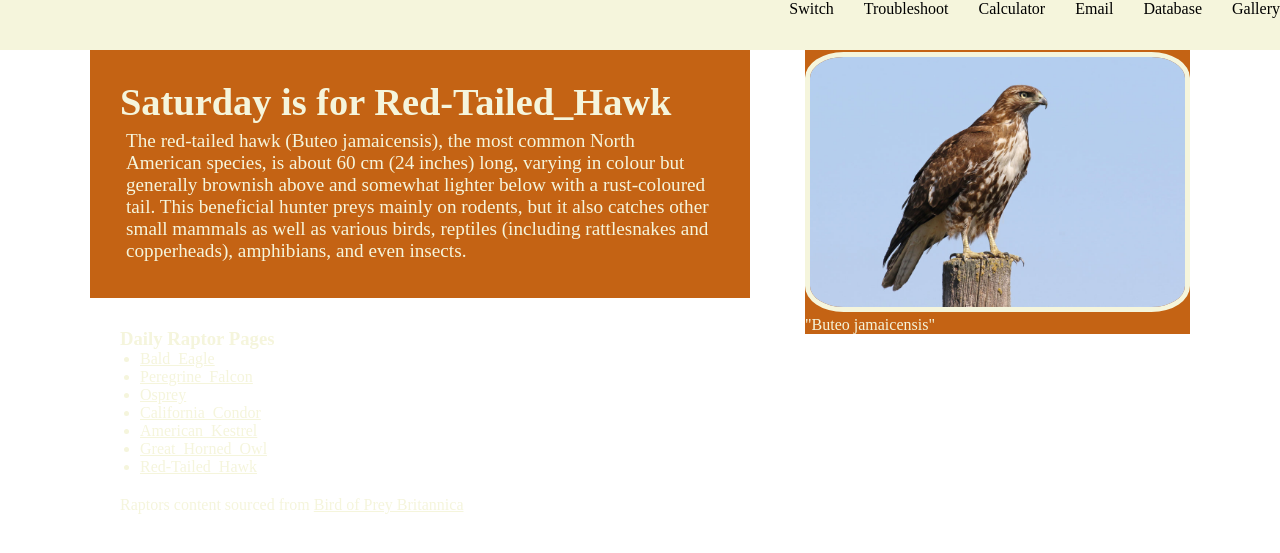
After one commit to cpestana/it261, a PHP site: page /website/daily.php in a window 1280 px wide. The commit adds this page. Shown: the top 553 px of the page. Run offline with PHP 8.4, Linux system fonts and the light colour scheme; data that the repository does not hold is empty.

Commit message:
daily pages

```diff
--- a/index.php
+++ b/index.php
@@ -21,7 +21,7 @@
         <nav>
 
             <ul>
-            <li><a href="Switch.php">Home</a></li>
+            <li><a href="website/daily.php">Switch</a></li>
             <li><a href="Troubleshoot.php">Troubleshoot</a></li>
             <li><a href="Calculator.php">Calculator</a></li>
             <li><a href="Email.php">Email</a></li>
--- a/website/css/styles.css
+++ b/website/css/styles.css
@@ -1,130 +1,194 @@
-/* styles for my website */
+/* Styles for IT 261 Main Website */
+* {
+    padding: 0;
+    margin:0;
+    box-sizing: border-box;
+}
+html {
+    /* position:relative; */
+    /* min-height:100%; */
+}
+body {
+    background: white;
+    /* min-height:100vh; */
+}
+header {
+    background: beige;
+    overflow:hidden;
+}
+nav {
+    height:50px;
+    float:right;
+}
+nav ul {
+    float:right;
+}
+nav li {
+    float: left;
+    list-style-type: none;
+    margin-left:30px;
+}
+nav a {
+    text-decoration:none;
+    color:black;
+}
+nav a.current{
+    color:green;
+    font-weight:bold;
+}
+.header-inner {
+    max-width:1100px;
+    margin: 20px auto;
+}
+#logo {
+    float:left;
+    width:180px;
+    margin-bottom:20px;
+    max-width:100px;
+}
+#hero{
+    /* height:300px; */
+    /* background:red; */
+    /* margin-bottom:20px; */
+}
+#hero img{
+    max-width:100%;
+    /* max-height:100%; */
+    overflow:hidden;
+}
+#wrapper{
+    max-width:1100px;
+    margin:0 auto;
+    min-height:100%;
+}
+/* our values are base don a 940px grid */
+/* 580 divided by 940 */
+main{
+    width:60%;
+    /* height:400px; */
+    background: lightblue;
+    float: left;
+    /* margin:30px; */
+    padding:30px;
+    font-size:120%;
+}
+main p{
+    padding:6px;
+}
+main ul{
+    padding:6px;
+    list-style-type:none;
+}
+main li{
+    padding:2px;
+}
+#listWrapper{
+    margin:30px;
+    float:left;
+}
+#listWrapper ul{
+    margin:0 20px 20px 20px;
+}
+aside{
+    width:35%;
+    /* height: 300px; */
+    background: white;
+    float:right;
+}
 
-* {
-    padding:0;
-    margin:0;
-    box-sizing:border-box;
-    font-family:'Segoe UI', Tahoma, Geneva, Verdana, sans-serif;
+#birdPhoto{
+    width:100%;
+    height:60%;
+    margin:0 auto;
+    border: 5px solid beige;
+    border-radius:10%;
+    clear: both;
+    margin-top: 2px;
+    margin-right: 5px;
+}
+#image{
+    clear:both;
+    margin:0 auto;
+    border-radius:10%;
+    overflow:hidden;
+
+    /* max-width:90px;  */
+}
+
+.Bald_Eagle, .Bald_Eagle aside, .Bald_Eagle main {
+    background:rgb(36, 8, 197);
+    color: lightblue;
 
 }
+.Bald_Eagle a{
+    color: lightblue;
+}
+.Peregrine_Falcon, .Peregrine_Falcon aside, .Peregrine_Falcon main{
+    background: #9ACD32;
+    color: #4E691A;
+}
+.Peregrine_Falcon a{
+    color: #4E691A;
+}
+.Osprey, .Osprey aside, .Osprey main{
+    background: sandybrown;
+    color:beige;
+}
+.Osprey a{
+    color: beige;
+}
+.California_Condor, .California_Condor aside, .California_Condor main{
+    background:rgb(180, 170, 30);
+    color:beige;
+}
+.California_Condor a{
+    color:beige;
+}
+.American_Kestrel, .American_Kestrel aside, .American_Kestrel main{
+    background: darkviolet;
+    color:beige;
+}
+.American_Kestrel a{
+    color: beige;
+    text-align: center; ;
+}
+.Great_Horned_Owl, .Great_Horned_Owl aside, .Great_Horned_Owl main{
+    background: green;
+    color:beige;
+}
+.Great_Horned_Owl a{
+    color: beige;
+}
+.Red-Tailed_Hawk, .Red-Tailed_Hawk aside, .Red-Tailed_Hawk main{
+    background: rgb(196, 99, 20);
+    color:beige;
+}
+.Red-Tailed_Hawk a{
+    color: beige;
+}
 
-body {
-    background: #ffffff;
-
+footer{
+    height:50px;
+    line-height:50px;
+    border-top:1px dotted rgb(4, 102, 41);
+    clear:both;
+    /* position:absolute; */
+    bottom:0;
+}
+footer ul{
+    /* float:right; */
+    margin:0 auto;
+}
+footer li {
+    float:left;
+    list-style-type:none;
+    margin-left:20px;
 }
 
 
-header {
-    /* height: 200px; */
-    background:#D4AF37;
-    overflow:hidden;
-    padding: 10px;
-
+aside h3{
+    padding:4px;
 }
-
-#h1-header {
-    text-align: justify;
-
+aside p{
+    padding:4px;
 }
-
-#paragraph-header {
-    text-align: justify;
-
-}
-
-
-#inner-header{
-    margin:20px auto;
-    max-width: 1200px;
-}
-
-nav ul{
-    float:right;
-}
-
-nav li {
-    float:left;
-    margin-left: 15px;
-    list-style-type: none;
-}
-
-nav a{
-    text-decoration: none;
-}
-#wrapper {
-    margin:20px auto;
-    max-width: 1200px;
-
-}
-
-#hero {
-    height: 300px;
-    background: #ffffff;
-    margin-bottom: 20px;
-    clear: both;
-}
-
-
-main {
-    width: 750px;
-    height: 800px;
-    margin-bottom:10px;
-    background: #ffffff;
-    float:left;
-    margin: 2px;
-
-}
-
-#mamppages {
-    width: 100%;
-    height: 100%;
-    object-fit: contain;
-    margin-bottom: 20px;
-
-}
-
-#images {
-
-   border-radius: 50%;
-   width: 300px;
-   height: 300px;
-   margin: 20px;
-   float: right;
-
-}
-
-aside{
-    width:35%;
-    height:300px;
-    float: right;
-    text-align: center;
-
-}
-
-aside ul{
-    margin: 2px;
-}
-
-aside li{
-
-    list-style-type: none;
-}
-
-
-footer {
-    border-top: 2px solid #666;
-    clear:both;
-    height:60px;
-    line-height:60px;
-    background: #D4AF37;
-
-
-}
-
-footer li{
-    float:left;
-    margin-right:20px;
-    list-style-type:none;
-    padding: 20px;
-    text-align: center;
-}
--- /dev/null
+++ b/website/daily.php
@@ -0,0 +1,102 @@
+<?php
+
+date_default_timezone_set('America/Los_Angeles');
+
+if(isset($_GET['today'])){
+    $today = $_GET['today'];
+}else{
+    $today = date('l');
+}
+$day_array = array(
+    "Bald_Eagle" => "Sunday",
+    "Peregrine_Falcon" => "Monday",
+    "Osprey" => "Tuesday",
+    "California_Condor" => "Wednesday",
+    "American_Kestrel" => "Thursday",
+    "Great_Horned_Owl" => "Friday",
+    "Red-Tailed_Hawk" => "Saturday",
+);
+
+// switch
+
+switch($today){
+    case 'Sunday':
+        $bird = 'Bald_Eagle';
+        $description = 'The bald eagle is actually a sea eagle (Haliaeetus species) that commonly occurs inland along rivers and large lakes. The adult male is about 90 cm (36 inches) long and has a wingspan of 2 metres (6.6 feet). Females, which grow somewhat larger than males, may reach 108 cm (43 inches) in length and have a wingspan of 2.5 metres (8 feet).  ';
+        $photo = 'images/Bald_Eagle.jpg';
+        $alt = 'Bald Eagle';
+        $latinName = 'Haliaeetus leucocephalus';
+        break;
+    case 'Monday':
+        $bird = 'Peregrine_Falcon';
+        $description = 'The peregrine falcon is best known for its diving speed during flight—which can reach more than 300 km (186 miles) per hour—making it not only the world’s fastest bird but also the world’s fastest animal. Also called duck hawk, the most widely distributed species of bird of prey, with breeding populations on every continent except Antarctica and many oceanic islands.  ';
+        $photo = 'images/Peregrine-falcon.jpg';
+        $alt = 'Peregrine Falcon';
+        $latinName = 'Falco peregrinus';
+        break;
+    case 'Tuesday':
+        $bird = 'Osprey';
+        $description = 'Also called fish hawk, large, long-winged hawk, about 65 cm (26 inches) long, that lives along seacoasts and larger interior waterways, where it catches fish. An osprey flies over the water to hunt. It hovers above its prey and then plunges feet first to seize a fish in its long, curved talons. With a grip secured by sharp spicules on the underside of the toes, the bird carries its prey to a favourite perch to feed. Sometimes after feeding the osprey flies low over the water, dragging its feet as if to wash them. ';
+        $photo = 'images/osprey.jpg';
+        $alt = 'Osprey';
+        $latinName = 'Pandion haliaetus';
+        break;
+    case 'Wednesday':
+        $bird = 'California_Condor';
+        $description = 'California condors nest in cliffs, under large rocks, or in other natural cavities, including holes in redwood trees. They generally breed every other year, laying a single unmarked greenish white egg measuring about 11 cm (4 inches) long. Although most California condors reproduce sexually, some female birds have been able to reproduce asexually through parthenogenesis. In 2021 researchers reported that two captive female birds produced chicks that hatched from unfertilized eggs. The California Condor is critically endangered.';
+        $photo = 'images/CaliforniaCondor.jpg';
+        $alt = 'California Condor';
+        $latinName = 'Gymnogyps californianus';
+        break;
+    case 'Thursday':
+        $bird = 'American_Kestrel';
+        $description = 'Kestrels prey on large insects, birds, and small mammals. They exhibit sexual colour dimorphism, rare among hawks: the male is the more colourful. Kestrels are mainly Old World birds, but one species, the American kestrel (F. sparverius), called sparrow hawk in the United States, is common throughout the Americas. The American kestrel is about 30 cm (12 inches) long, white or yellowish below and reddish brown and slate gray above, with colourful markings on the head. ';
+        $photo = 'images/AmericanKestrel.jpg';
+        $alt = 'American_Kestrel';
+        $latinName = 'Falco sparverius';
+        break;
+    case 'Friday':
+        $bird = 'Great_Horned_Owl';
+        $description = 'A powerful, mottled-brown predator, it is often more than 2 feet (60 cm) long, with a wingspan often approaching 80 inches (200 cm). It usually eats small rodents and birds but has been known to carry off larger prey. Adapted to desert and forest, the species migrates only when food is scarce.';
+        $photo = 'images/greathornedowl.jpg';
+        $latinName = 'Bubo virginianus.';
+        $alt = 'Great Horned Owl';
+        break;
+    case 'Saturday':
+        $bird = 'Red-Tailed_Hawk';
+        $description = 'The red-tailed hawk (Buteo jamaicensis), the most common North American species, is about 60 cm (24 inches) long, varying in colour but generally brownish above and somewhat lighter below with a rust-coloured tail. This beneficial hunter preys mainly on rodents, but it also catches other small mammals as well as various birds, reptiles (including rattlesnakes and copperheads), amphibians, and even insects.  ';
+        $photo = 'images/redtailedhawk.png';
+        $alt = 'Red-Tailed Hawk';
+        $latinName = 'Buteo jamaicensis';
+        break;
+}
+
+include "includes/header.php" ?>
+    <div id="wrapper" class="<?php echo $bird; ?>">
+        <main>
+            <h1><?php echo $today; ?> is for <?php echo $bird; ?></h1>
+            <p><?php echo $description; ?></p>
+        </main>
+
+        <aside>
+            <div id="image">
+                <img id="birdPhoto" src="<?php echo $photo; ?>" alt="<?php echo $alt; ?>" >
+            </div>
+            <blockquote>
+                "<?php echo $latinName; ?>"
+            </blockquote>
+
+        </aside>
+
+        <div id="listWrapper">
+            <h3>Daily Raptor Pages</h3>
+            <ul>
+                <?php
+                    foreach($day_array as $bird => $day){
+                        echo '<li><a href="daily.php?today='.$day.'">'.$bird.'</a></li>';
+                    };
+                ?>
+            </ul>
+            <p>Raptors content sourced from <a href="https://www.britannica.com/animal/bird-of-prey">Bird of Prey Britannica</a></p>
+        </div> <!--End listWrapper-->
+<?php include "includes/footer.php" ?>
--- a/website/includes/header.php
+++ b/website/includes/header.php
@@ -32,16 +32,14 @@ $nav['gallery.php'] = 'Gallery';
 </head>
 <header>
 
-<div id="innder-header">
 
-             <a href="index.php">
-        <img src="images/php.jpg" alt="logo" width="75" height="75"/>
-             </a>
+
+
 
     <nav>
 
     <ul>
-            <li><a href="Switch.php">Home</a></li>
+            <li><a href="daily.php">Switch</a></li>
             <li><a href="Troubleshoot.php">Troubleshoot</a></li>
             <li><a href="Calculator.php">Calculator</a></li>
             <li><a href="Email.php">Email</a></li>
```
Also changed, not shown: website/images/AmericanKestrel.jpg (added), website/images/Bald_Eagle.jpg (added), website/images/CaliforniaCondor.jpg (added), website/images/Peregrine-falcon.jpg (added), website/images/greathornedowl.jpg (added), website/images/osprey.jpg (added), website/images/redtailedhawk.png (added).
